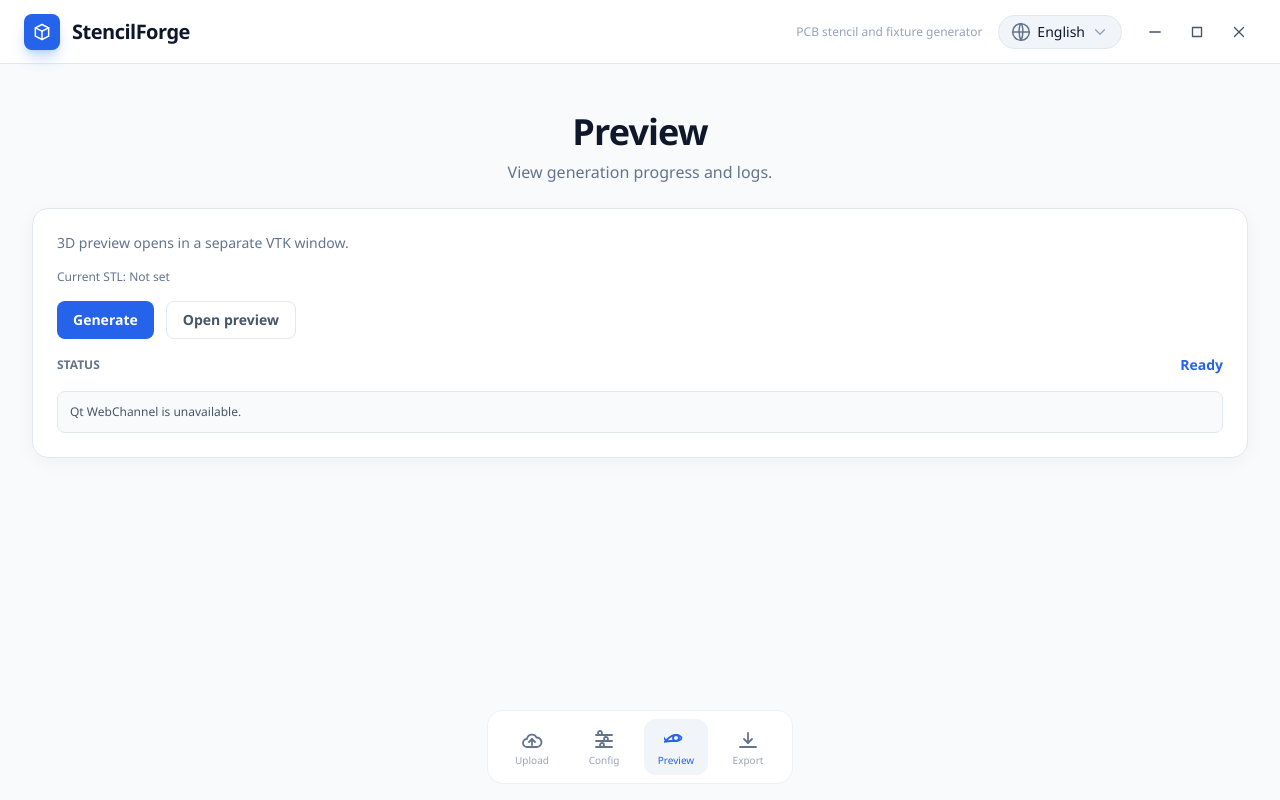
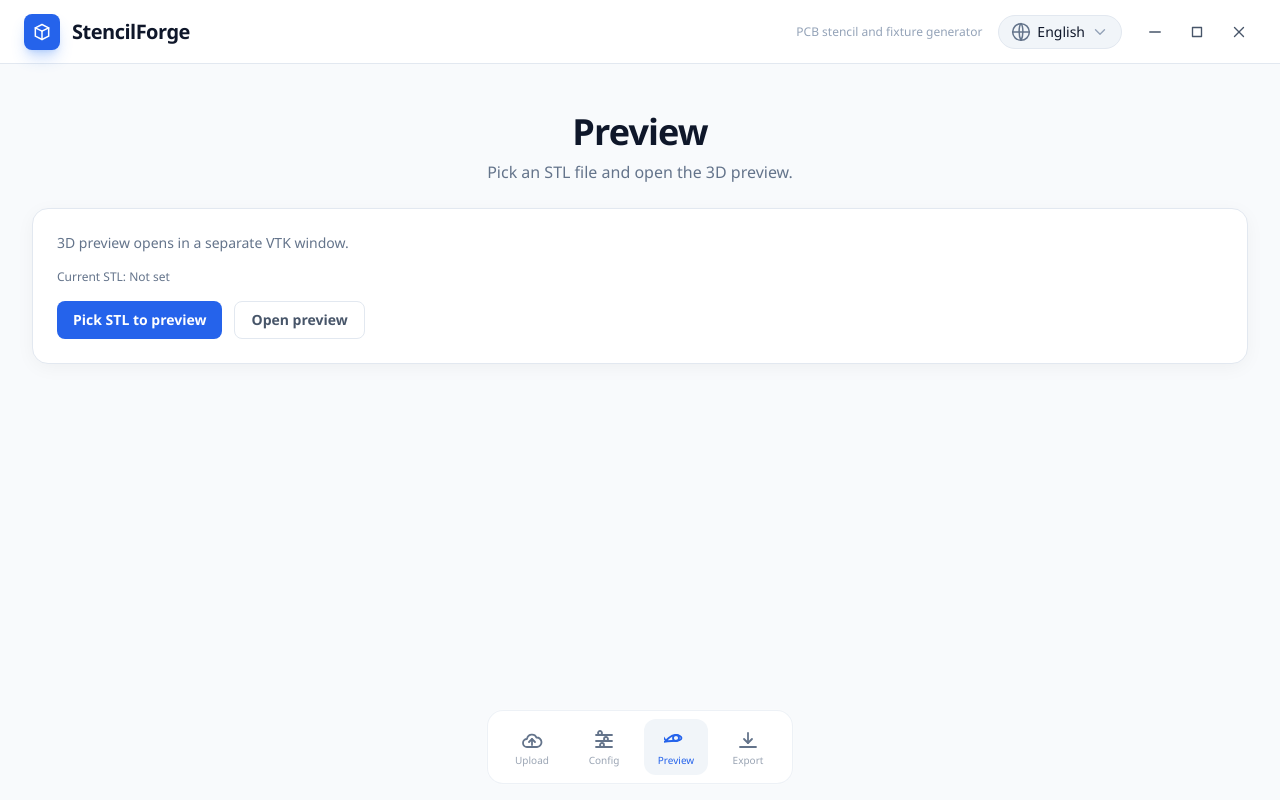
Before and after one commit to 11cookies11/StencilForge, a Vue app in the folder ui-vue/: page / in a window 1280 px wide. Both pictures are taken after a click on the button "Preview". Built offline with nearby package versions, Linux system fonts and the light colour scheme.

Commit message:
fix(preview): remove current output button
English summary:
- Drop the current-output preview shortcut from the preview page.

中文摘要:
- 移除预览页“使用当前输出”按钮。

```diff
--- a/ui-vue/src/App.vue
+++ b/ui-vue/src/App.vue
@@ -421,8 +421,8 @@
             {{ t("preview.currentStl", { value: outputPath || t("preview.notSet") }) }}
           </div>
           <div class="flex flex-wrap gap-3">
-            <button class="px-4 py-2 rounded-lg bg-primary text-white text-sm font-bold" @click="runJob">
-              {{ t("preview.generate") }}
+            <button class="px-4 py-2 rounded-lg bg-primary text-white text-sm font-bold" @click="pickStlForPreview">
+              {{ t("preview.pickStl") }}
             </button>
             <button
               class="px-4 py-2 rounded-lg bg-white border border-slate-200 text-sm font-bold text-slate-600"
@@ -430,13 +430,6 @@
             >
               {{ t("preview.open") }}
             </button>
-          </div>
-          <div class="flex items-center justify-between">
-            <div class="text-xs font-semibold text-slate-500 uppercase">{{ t("preview.status") }}</div>
-            <div class="text-sm font-bold text-primary">{{ statusLabel }}</div>
-          </div>
-          <div class="text-xs text-slate-600 bg-slate-50 border border-slate-200 rounded-lg p-3">
-            {{ log.split("\n").slice(-1)[0] || log }}
           </div>
         </div>
       </section>
@@ -579,13 +572,12 @@ const MESSAGES = {
     "config.outlineRules": "外形层规则",
     "config.addRule": "添加规则",
     "preview.title": "预览",
-    "preview.subtitle": "查看生成进度与日志。",
+    "preview.subtitle": "选择 STL 文件并打开 3D 预览。",
     "preview.popupNote": "3D 预览在独立的 VTK 弹窗中打开。",
     "preview.currentStl": "当前 STL: {value}",
     "preview.notSet": "未设置",
-    "preview.generate": "生成",
+    "preview.pickStl": "选择 STL 预览",
     "preview.open": "打开预览",
-    "preview.status": "状态",
     "export.title": "导出",
     "export.subtitle": "下载生成的 STL 文件。",
     "export.output": "输出: {value}",
@@ -665,13 +657,12 @@ const MESSAGES = {
     "config.outlineRules": "Outline layer rules",
     "config.addRule": "Add rule",
     "preview.title": "Preview",
-    "preview.subtitle": "View generation progress and logs.",
+    "preview.subtitle": "Pick an STL file and open the 3D preview.",
     "preview.popupNote": "3D preview opens in a separate VTK window.",
     "preview.currentStl": "Current STL: {value}",
     "preview.notSet": "Not set",
-    "preview.generate": "Generate",
+    "preview.pickStl": "Pick STL to preview",
     "preview.open": "Open preview",
-    "preview.status": "Status",
     "export.title": "Export",
     "export.subtitle": "Download the generated STL file.",
     "export.output": "Output: {value}",
```
